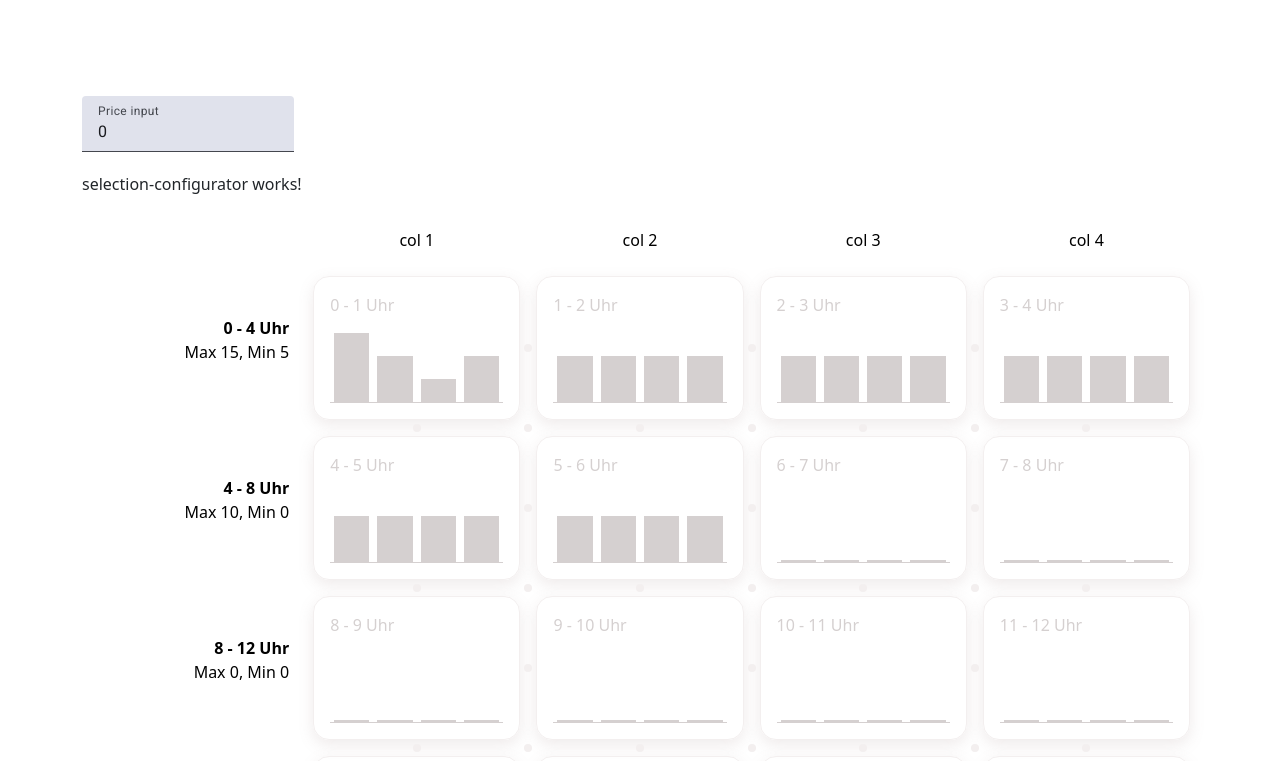
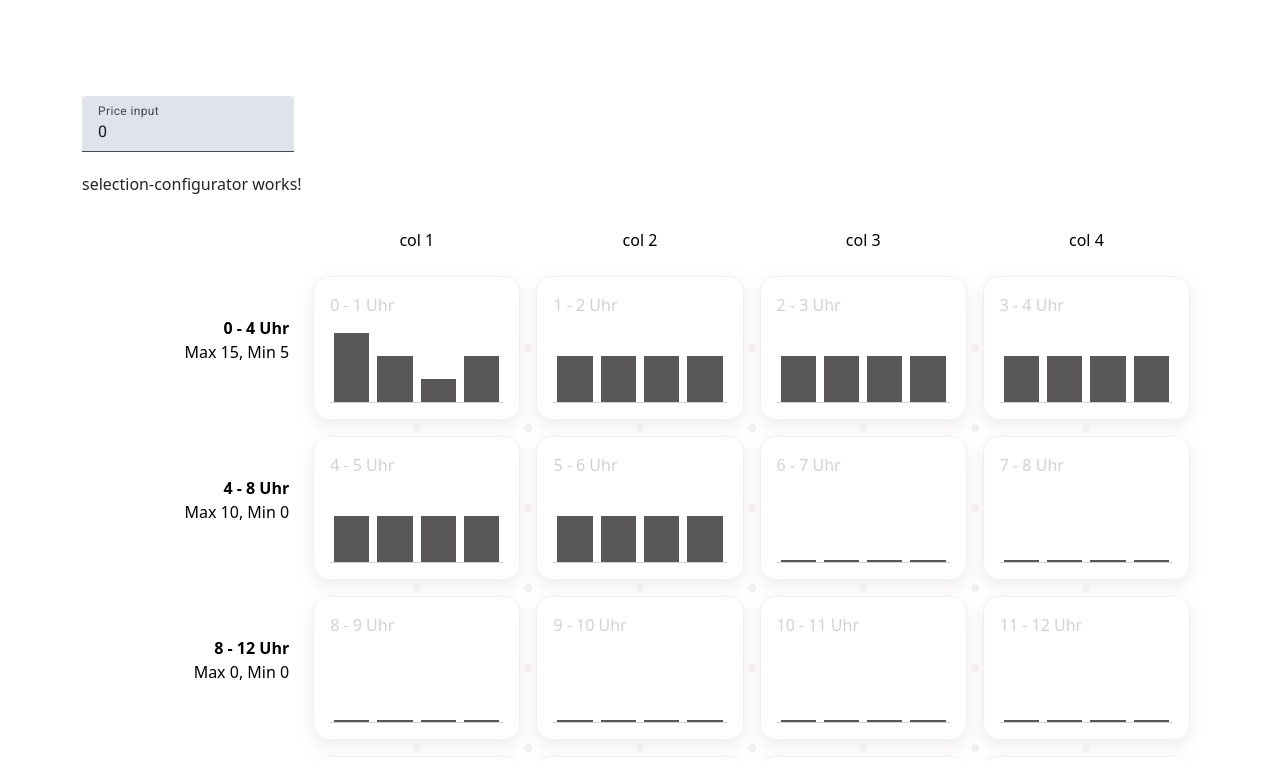
Before and after one commit to dominic-gut-vgt/multi-select-price-input-poc, an Angular app in the folder frontend/: page /energy-price-editor in a window 1280 px wide. Shown: the top 761 px of the page. Built offline with nearby package versions, Linux system fonts and the light colour scheme.

Commit message:
edit constraints

```diff
--- a/frontend/src/app/pages/energy-price-editor/components/one-day-grid/one-day-grid.component.html
+++ b/frontend/src/app/pages/energy-price-editor/components/one-day-grid/one-day-grid.component.html
@@ -16,7 +16,7 @@
   <div class="one-hour-container">
     <!-- One hour block -->
     <app-one-hour-block [index]="$index" [quarterHourValues]="quarterHouerValues"
-      [quarterHourChangeAllowed]="quarterHourChangeAllowed()[$index]"
+      [quarterHourEditAllowed]="quarterHoursEditAllowed()[$index]"
       [quarterHoursSelection]="quarterHoursSelection()[$index]" [maxInterdayValue]="maxInterdayValue()"
       (quarterHoursSelectionChange)="onOneHourQuarterHoursSelecionChange($event,$index)"></app-one-hour-block>
 
--- a/frontend/src/app/pages/energy-price-editor/components/one-day-grid/one-day-grid.component.ts
+++ b/frontend/src/app/pages/energy-price-editor/components/one-day-grid/one-day-grid.component.ts
@@ -20,6 +20,7 @@ export class OneDayGridComponent {
 
   //consts
   protected readonly itemsPerRow = 4;
+  private readonly changeAllowedAfterThresholdMS = 15 * 60 * 1000; //15 min. Values more than this time in the future are editable.
 
   //viewchildren
   private oneHourBlocks = viewChildren(OneHourBlockComponent);
@@ -45,14 +46,18 @@ export class OneDayGridComponent {
   protected quarterHoursSelection = signal<boolean[][]>(Array.from({ length: 24 }, () => Array.from({ length: 4 }, () => false))); // which quarter hours are selected
 
   //derived flags
-  protected quarterHourChangeAllowed = computed(() => {
+  protected quarterHoursEditAllowed = computed(() => {
     const allowedMap = Array.from({ length: 24 }, () => Array.from({ length: 4 }, () => false));
     const now = new Date();
-    const currentDayOfData = new Date(this.oneDayData().date);
+    const nowWithThreshold = new Date(now.getTime() + this.changeAllowedAfterThresholdMS);
+    const dayOfCurrentData = new Date(this.oneDayData().date);
 
     for (let i = 0; i < 24; i++) {
       for (let j = 0; j < 4; j++) {
-        const isBeforeNow = currentDayOfData.getTime() < now.getTime(); //todo correct check
+        const hours = i;
+        const minutes = 15 * j;
+        dayOfCurrentData.setHours(hours, minutes);
+        const isBeforeNow = dayOfCurrentData.getTime() < nowWithThreshold.getTime(); //todo correct check
         if (isBeforeNow) {
           allowedMap[i][j] = false;
         } else {
@@ -63,7 +68,7 @@ export class OneDayGridComponent {
     return allowedMap
   });
 
-
+  //selection----------------------------------------
   protected selectRow(rowInd: number): void {
     const oneHourBlocksToSelect = this.oneHourBlocks()?.filter(block => block.index() >= rowInd * this.itemsPerRow && block.index() < rowInd * this.itemsPerRow + this.itemsPerRow);
     const isSelected = !this.getAllQuarterHoursOfOneHourBlocksAreSelected(oneHourBlocksToSelect);
@@ -115,7 +120,7 @@ export class OneDayGridComponent {
     })
   }
 
-  //getters
+  //getters---------------------------------------------
   getQuarterHoursSelection(): boolean[][] {
     return this.quarterHoursSelection();
   }
--- a/frontend/src/app/pages/energy-price-editor/components/one-hour-block/one-hour-block.component.html
+++ b/frontend/src/app/pages/energy-price-editor/components/one-hour-block/one-hour-block.component.html
@@ -7,7 +7,7 @@
     @for(quarterHour of quarterHourValues();track $index){
     <button [ngClass]="{
       'bar':true,
-      'change-allowed':quarterHourChangeAllowed()[$index],
+      'change-allowed':quarterHourEditAllowed()[$index],
       'selected':quarterHoursSelection()[$index]
     }" [ngStyle]="{'height':quarterHourValuesAsPercentages()[$index]+'%'}" (click)="toggleQuarterHourSelection($index)" >
     </button>
--- a/frontend/src/app/pages/energy-price-editor/components/one-hour-block/one-hour-block.component.scss
+++ b/frontend/src/app/pages/energy-price-editor/components/one-hour-block/one-hour-block.component.scss
@@ -42,7 +42,7 @@ $chart-height:70px;
       pointer-events: all;
 
       &.change-allowed {
-        background-color: var(--secondary-color);
+        background-color: var(--gray-700);
       }
 
       &.selected {
--- a/frontend/src/app/pages/energy-price-editor/components/one-hour-block/one-hour-block.component.ts
+++ b/frontend/src/app/pages/energy-price-editor/components/one-hour-block/one-hour-block.component.ts
@@ -11,20 +11,22 @@ export class OneHourBlockComponent {
   //inputs
   index = input.required<number>();
   maxInterdayValue = input.required<number>();
-  quarterHourChangeAllowed = input.required<boolean[]>(); //4 booleans if hour could be changed
-  quarterHourValues = model.required<number[]>(); // 4 quarter hours in an hour
-  quarterHoursSelection = model.required<boolean[]>(); // 4 values if quarter hour is selected
+  quarterHourEditAllowed = input.required<boolean[]>(); //4 booleans if hour could be changed
+  quarterHourValues = model.required<number[]>(); // 4 quarter hour values (prices) in an hour
+  quarterHoursSelection = model.required<boolean[]>(); // 4 booleans if quarter hour is selected
 
   protected quarterHourValuesAsPercentages = computed(() => {
     return this.quarterHourValues().map(val => val / this.maxInterdayValue() * 100);
   });
 
   protected toggleQuarterHourSelection(ind: number): void {
+   if(this.quarterHourEditAllowed()[ind]){
     this.quarterHoursSelection.update((state) => {
       const newState: boolean[] = [...state];
       newState[ind] = !newState[ind];
       return newState;
     });
+   }
   }
 
   public setSelectedOfFullHour(force:boolean=false,isSelected:boolean=true): void {
@@ -35,12 +37,16 @@ export class OneHourBlockComponent {
     }
 
     this.quarterHoursSelection.update((state) => {
-      return Array.from({ length: state.length }, () => isSelected);
+      const newState:boolean[]=[];
+      for(let i=0;i<state.length;i++){
+        newState.push(isSelected && this.quarterHourEditAllowed()[i]);
+      }
+      return newState;
     });
   }
 
   public getAllQuarterHoursSelected(): boolean {
-    return this.quarterHoursSelection().find(s => !s) === undefined;
+    return this.quarterHoursSelection().find((s,i) => !s && this.quarterHourEditAllowed()[i]) === undefined;
   }
 
 }
--- a/frontend/src/app/pages/energy-price-editor/energy-price-editor.component.ts
+++ b/frontend/src/app/pages/energy-price-editor/energy-price-editor.component.ts
@@ -25,7 +25,7 @@ export class EnergyPriceEditorComponent {
   protected price = model(0);
   protected allDaysData = signal<OneDayData[]>([
     {
-      date: new Date('2025-04-28T00:00:00.588Z').toISOString(),
+      date: new Date('2025-04-29T00:00:00.588Z').toISOString(),
       prices: PRICE_VALUES_DUMMY_DATA_ONE,
     },
     {
```
